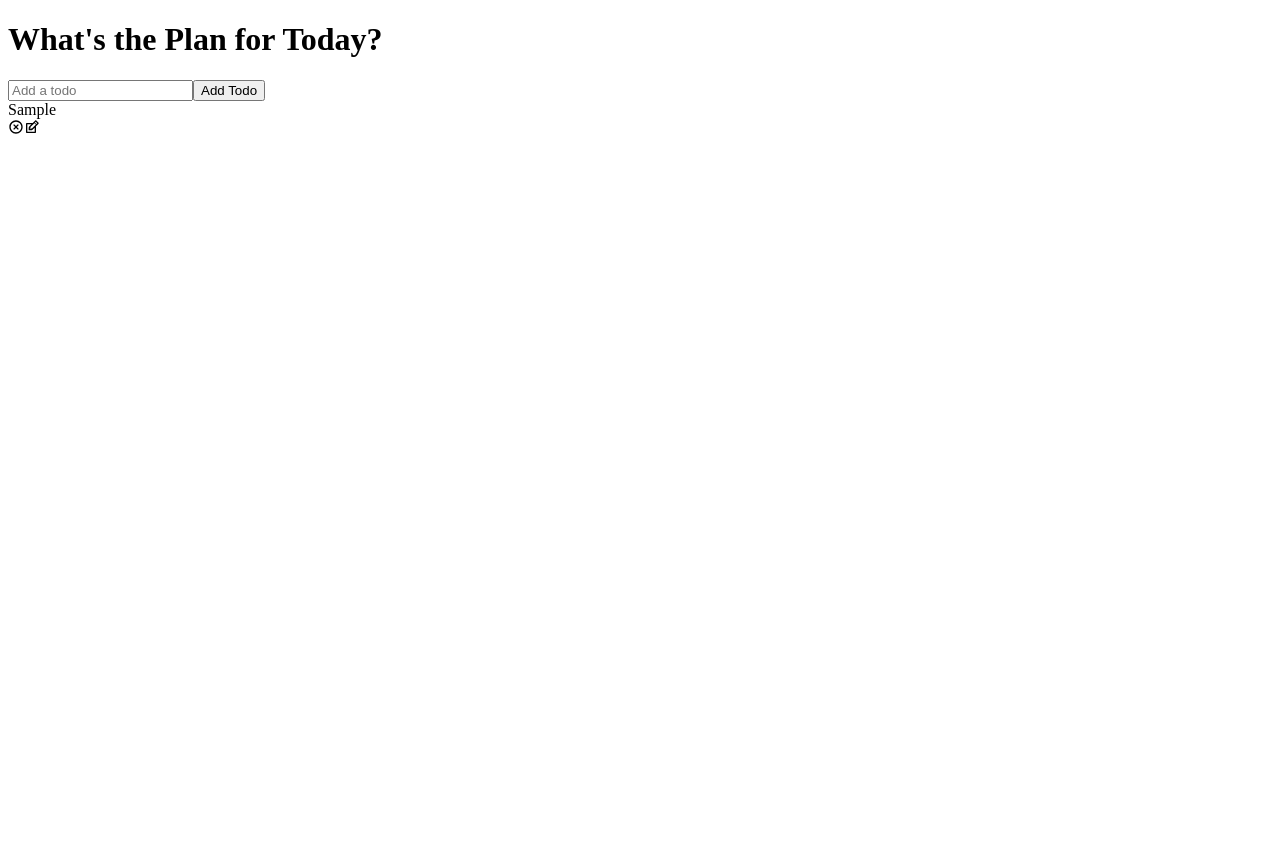
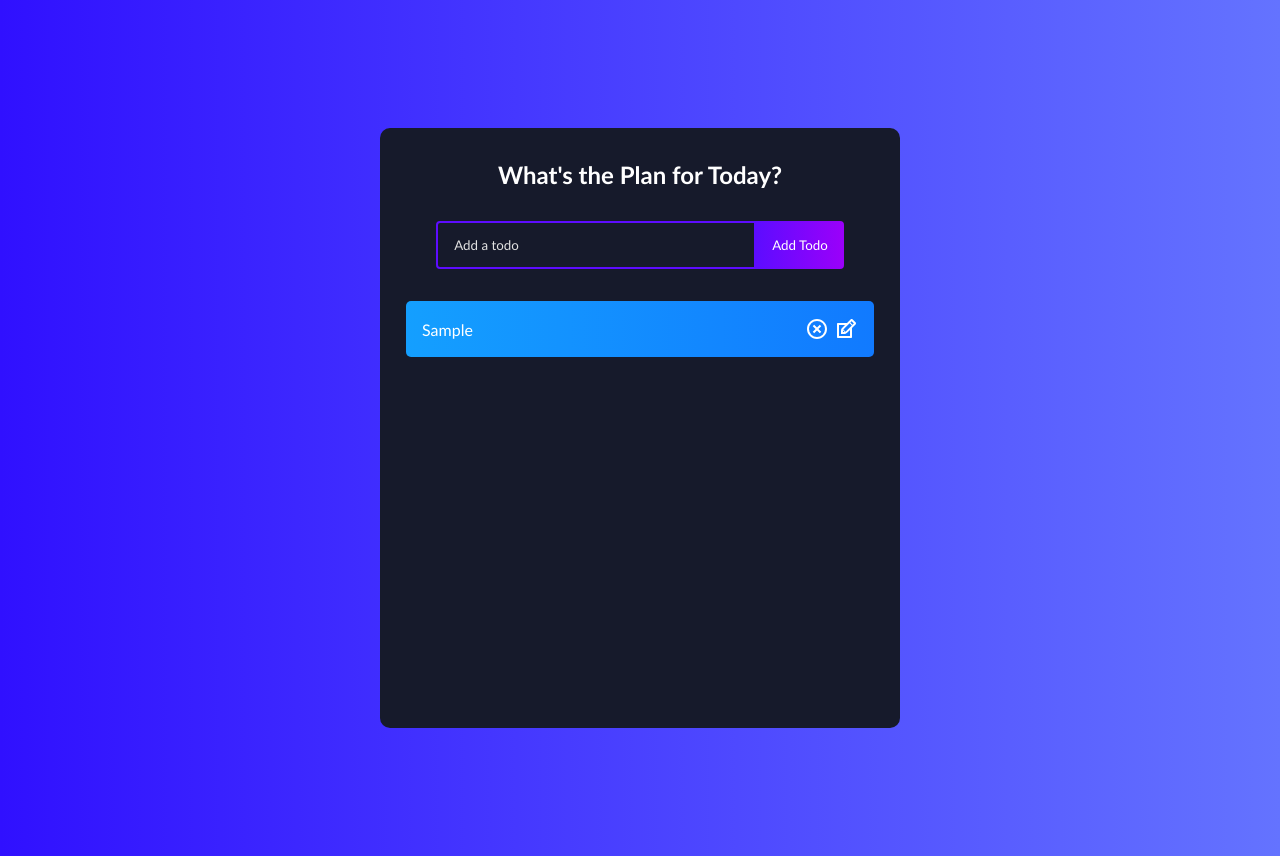
Before and after one commit to Anahidhemmat/Todo-List-React, a React (Create React App) app: page / in a window 1280 px wide. Both pictures are taken after typing "Sample" into the empty fields and a click on the button "Add Todo". Before the commit the page ends 800 px from the top, so only its background shows below. Built offline with nearby package versions, Linux system fonts and the light colour scheme.

Commit message:
addinc css

```diff
--- a/src/App.css
+++ b/src/App.css
@@ -1,38 +1,147 @@
-.App {
-  text-align: center;
+* {
+  box-sizing: border-box;
+  margin: 0;
+  padding: 0;
+  font-family: "Trebuchet MS", "Lucida Sans Unicode", "Lucida Grande",
+    "Lucida Sans", Arial, sans-serif;
 }
 
-.App-logo {
-  height: 40vmin;
-  pointer-events: none;
+body {
+  background: linear-gradient(
+    90deg,
+    rgba(48, 16, 255, 1) 0%,
+    rgba(100, 115, 255, 1) 100%
+  );
+}
+.todo-app {
+  display: flex;
+  flex-direction: column;
+  justify-content: start;
+  width: 520px;
+  min-height: 600px;
+  background: #161a2b;
+  text-align: center;
+  margin: 128px auto;
+  border-radius: 10px;
+  padding-bottom: 32px;
 }
 
-@media (prefers-reduced-motion: no-preference) {
-  .App-logo {
-    animation: App-logo-spin infinite 20s linear;
-  }
+h1 {
+  margin: 32px 0;
+  color: #fff;
+  font-size: 24px;
 }
 
-.App-header {
-  background-color: #282c34;
-  min-height: 100vh;
-  display: flex;
-  flex-direction: column;
-  align-items: center;
-  justify-content: center;
-  font-size: calc(10px + 2vmin);
-  color: white;
+.complete {
+  text-decoration: line-through;
+  opacity: 0.4;
 }
 
-.App-link {
-  color: #61dafb;
+.todo-form {
+  margin-bottom: 32px;
 }
 
-@keyframes App-logo-spin {
-  from {
-    transform: rotate(0deg);
-  }
-  to {
-    transform: rotate(360deg);
-  }
+.todo-input {
+  padding: 14px 32px 14px 16px;
+  border-radius: 4px 0 0 4px;
+  border: 2px solid #5d0cff;
+  outline: none;
+  width: 320px;
+  background: transparent;
+  color: #fff;
 }
+
+.todo-input::placeholder {
+  color: #e2e2e2;
+}
+
+.todo-button {
+  padding: 16px;
+  border: none;
+  border-radius: 0 4px 4px 0;
+  cursor: pointer;
+  outline: none;
+  background: linear-gradient(
+    90deg,
+    rgba(93, 12, 255, 1) 0%,
+    rgba(155, 0, 250, 1) 100%
+  );
+  color: #fff;
+  text-transform: capitalize;
+}
+
+.todo-input.edit {
+  border: 2px solid #149fff;
+}
+
+.todo-button.edit {
+  background: linear-gradient(
+    90deg,
+    rgba(20, 159, 255, 1) 0%,
+    rgba(17, 122, 255, 1) 100%
+  );
+  padding: 16px 22px;
+}
+
+.todo-container {
+  display: flex;
+  flex-direction: row;
+  position: relative;
+}
+
+.todo-row {
+  display: flex;
+  justify-content: space-between;
+  align-items: center;
+  margin: 4px auto;
+  color: #fff;
+  background: linear-gradient(
+    90deg,
+    rgba(255, 118, 20, 1) 0%,
+    rgba(255, 84, 17, 1) 100%
+  );
+
+  padding: 16px;
+  border-radius: 5px;
+  width: 90%;
+}
+
+.todo-row:nth-child(4n + 1) {
+  background: linear-gradient(
+    90deg,
+    rgba(93, 12, 255, 1) 0%,
+    rgba(155, 0, 250, 1) 100%
+  );
+}
+
+.todo-row:nth-child(4n + 2) {
+  background: linear-gradient(
+    90deg,
+    rgba(255, 12, 241, 1) 0%,
+    rgba(250, 0, 135, 1) 100%
+  );
+}
+
+.todo-row:nth-child(4n + 3) {
+  background: linear-gradient(
+    90deg,
+    rgba(20, 159, 255, 1) 0%,
+    rgba(17, 122, 255, 1) 100%
+  );
+}
+
+.icons {
+  display: flex;
+  align-items: center;
+  font-size: 24px;
+  cursor: pointer;
+}
+
+.delete-icon {
+  margin-right: 5px;
+  color: #fff;
+}
+
+.edit-icon {
+  color: #fff;
+}
```
